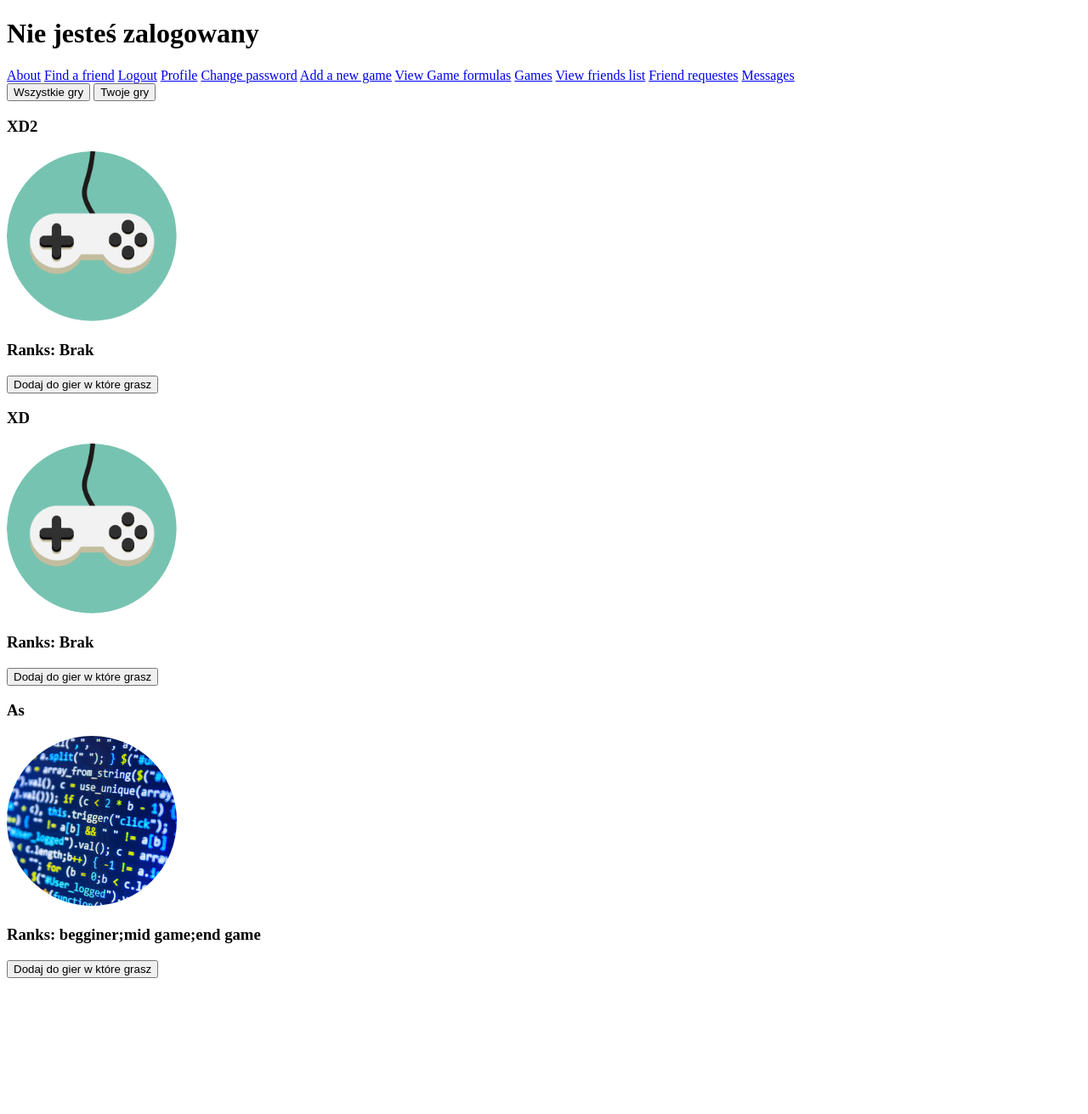
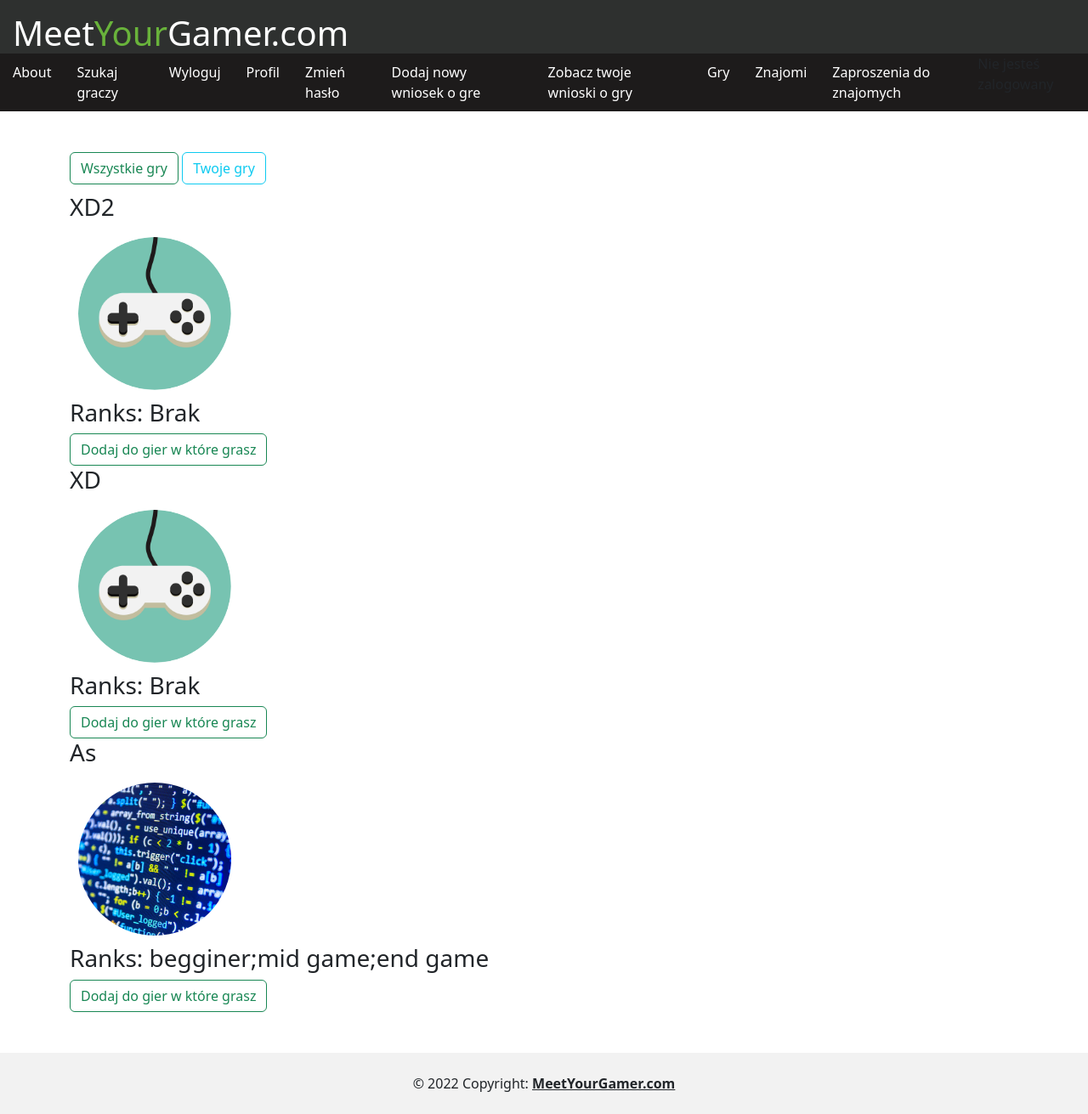
Before and after one commit to mbieniek396/meetyourgamer.com, a Django app: page /games in a window 1280 px wide. Shown: the whole page at 85% size. Before the commit the page ends 1151 px from the top, so only its background shows below. Run offline with Django 4.2, Linux system fonts and the light colour scheme; data comes from the database, SQL or seed files in the repository; both versions use the stored data as it was after the commit; parts of the project's set-up code (start-up, migrations or seed data) failed here and were passed over.

Commit message:
Ready application with poor front and no messages
All funcionalities are there except for messages, we need them and we
will be good

```diff
--- a/main/static/basestyle.css
+++ b/main/static/basestyle.css
@@ -11,6 +11,49 @@
     color:red;
 }
 */
+body{
+    margin:  0;
+    padding: 0;
+    background-color: #7e857a;
+    height: 100%;
+}
+
+.green{
+    color:#69b33b;
+}
+
+.logo{
+    width: 100%;
+    background-color: #2e302f;
+    color: #fff;
+    font-size: 40px;
+    margin: 0;
+    padding: 15px;
+    padding-bottom: 0;
+}
+
+.sidenav{
+    background-color: rgb(29, 27, 27);
+    width: 100%;
+}
+
+
+
+.sidenav a{
+    color: #fff;
+    padding: 10px 15px;
+    text-decoration: none;
+    display:inline-block;
+    background-color: rgb(29, 27, 27);
+    transition: padding 0.2s;
+}
+
+.sidenav a:hover{
+    color: #fff;
+    background-color: #7e857a;
+    padding: 10px 20px;
+}
+
 .CustomHover:hover{
     opacity: 0.6;
     cursor: pointer;
@@ -18,6 +61,14 @@
 
 #datesLabelsClass label{
     background-color: gray;
+    border-radius: 10px;
+    padding: 5px;
+    transition: 0.15s;
+}
+
+#datesLabelsClass label:hover{
+    cursor: pointer;
+    opacity: 0.7;
 }
 
 .Choosen{
@@ -60,6 +111,33 @@
     color: black;
 }
 
+.extraBig{
+    font-size: 60px !important;
+}
+
+.ToLoginFromAbout{
+    font-size: 30px;
+    padding: 10px 20px;
+    text-decoration: none;
+    color: #2e302f;
+    border: solid 2px;
+    border-radius: 20px;
+    border-color: #2fe435;
+    transition: 0.2s;
+}
+
+.ToLoginFromAbout:hover{
+    background-color: #2fe435;
+    color:#fff
+}
+
+.elem p,img{
+    display: inline-block;
+    padding: 10px;
+    vertical-align: middle;
+}
+
 .elem:hover{
     background-color: rgb(117, 97, 97);
+    color: black;
 }
--- a/main/templates/main/addedgamelist.html
+++ b/main/templates/main/addedgamelist.html
@@ -2,7 +2,7 @@
 {% block body %}
 
     {%if user.is_staff%}
-        <a href="/staff/gameformulas">Wnioski o nowe gry</a>
+        <a href="/staff/gameformulas" class="btn btn-outline-primary">Wnioski o nowe gry</a>
     {%endif%}
 
     {% if si %}
--- a/main/templates/main/base.html
+++ b/main/templates/main/base.html
@@ -7,9 +7,12 @@
     <link rel="icon" href="{% static '/img/favicon.ico'%}" type="image/x-icon">
 
     <meta charset="UTF-8">
+    <meta name="viewport" content="width=device-width, initial-scale=1">
     <meta name="description" content="Meet friends to play good games!">
     <meta name="keywords" content="Games, Friends, Multiplayer">
     <meta name="author" content="Mateusz Bieniek">
+
+    <link href="https://cdn.jsdelivr.net/npm/bootstrap@5.2.0-beta1/dist/css/bootstrap.min.css" rel="stylesheet" integrity="sha384-0evHe/X+R7YkIZDRvuzKMRqM+OrBnVFBL6DOitfPri4tjfHxaWutUpFmBp4vmVor" crossorigin="anonymous">
 
     <title>{% block title %}MeetYourGamer.com{%endblock%}</title>
 
@@ -17,27 +20,40 @@
 </head>
 
 
-<body>
-    {% if user.is_authenticated %}
-        <h1>User: {{user.get_username}}</h1>
-    {% else %}
-        <h1>Nie jesteś zalogowany</h1>
-    {% endif %}
-    <div class="sidenav" name="sidenav">
+<body class="d-flex flex-column min-vh-100">
+    <div class="d-flex justify-content-end">
+        <h1 class="logo">Meet<span class="green">Your</span>Gamer.com</h1>
+    </div>
+    <div class="sidenav d-flex justify-content-end" name="sidenav">
         <a href="/about">About</a><!--Home-->
-        <a href="/findafriend">Find a friend</a><!--Przegladanie wszystkich ludzi lub szukanie po nicku lub filtrach-->
-        <a href="/logout">Logout</a>
-        <a href="/profile/{{user.get_username}}">Profile</a><!--Profil użytkownika, w środku Modyfikacja wszystkiego co sie wyswietla w profilu-->
-        <a href="/changepassword">Change password</a>
-        <a href="/addgame">Add a new game</a><!--Lista zgloszen nowych gier twoich, mozliwosc dodania nowej(lista, zgloszenie, new zgloszenie)-->
-        <a href="/gamelist">View Game formulas</a>
-        <a href="/games">Games</a>
-        <a href="/friends">View friends list</a><!--Lista znajomych z napisaniem do nich lub wywaleniem ze znaj lub pokaz profil-->
-        <a href="/friendrequests/{{user.id}}">Friend requestes</a><!--Zaproszenia do znaj-->
-        <a href="#">Messages</a><!--Wiadomosci-->
+        <a href="/findafriend">Szukaj graczy</a><!--Przegladanie wszystkich ludzi lub szukanie po nicku lub filtrach-->
+        <a href="/logout">Wyloguj</a>
+        <a href="/profile/{{user.get_username}}">Profil</a><!--Profil użytkownika, w środku Modyfikacja wszystkiego co sie wyswietla w profilu-->
+        <a href="/changepassword">Zmień hasło</a>
+        <a href="/addgame">Dodaj nowy wniosek o gre</a><!--Lista zgloszen nowych gier twoich, mozliwosc dodania nowej(lista, zgloszenie, new zgloszenie)-->
+        <a href="/gamelist">Zobacz twoje wnioski o gry</a>
+        <a href="/games">Gry</a>
+        <a href="/friends">Znajomi</a><!--Lista znajomych z napisaniem do nich lub wywaleniem ze znaj lub pokaz profil-->
+        <a href="/friendrequests/{{user.id}}">Zaproszenia do znajomych</a><!--Zaproszenia do znaj-->
+        <!--<a href="#">Messages</a>Wiadomosci-->
+        {% if user.is_authenticated %}
+        {% load static %}
+            <a href="/profile/{{user.get_username}}">{{user.get_username}}</a>
+        {% else %}
+            <p>Nie jesteś zalogowany</p>
+        {% endif %}
     </div>
 
+    <div class="container my-5">
     {% block body %}{%endblock%}
+    </div>
+    <footer class="mt-auto">
+        <div class="text-center p-4" style="background-color: rgba(0, 0, 0, 0.05);">
+            © 2022 Copyright:
+            <a class="text-reset fw-bold" href="/about">MeetYourGamer.com</a>
+          </div>
+    </footer>
+    <script src="https://cdn.jsdelivr.net/npm/bootstrap@5.2.0-beta1/dist/js/bootstrap.bundle.min.js" integrity="sha384-pprn3073KE6tl6bjs2QrFaJGz5/SUsLqktiwsUTF55Jfv3qYSDhgCecCxMW52nD2" crossorigin="anonymous"></script>
 </body>
 
 </html>
--- a/main/templates/main/friendRequests.html
+++ b/main/templates/main/friendRequests.html
@@ -11,8 +11,8 @@
         {%for req in requests%}
             <p>
                 <img class="gamePicSmall" src="{{req.sender.profilePicture}}"><p>{{req.sender.user.username}}</p>
-                <button type="submit" name="addFriend" value="{{req.sender.id}}">Akceptuj</button>
-                <button type="submit" name="delFriend" value="{{req.sender.id}}">Odrzuć</button>
+                <button type="submit" class="btn btn-outline-secondary" name="addFriend" value="{{req.sender.id}}">Akceptuj</button>
+                <button type="submit" class="btn btn-outline-danger" name="delFriend" value="{{req.sender.id}}">Odrzuć</button>
             </p>
         {%endfor%}
         {%if pending|length > 0%}
@@ -21,7 +21,7 @@
         {%for pend in pending%}
             <p>
                 <img class="gamePicSmall" src="{{pend.receiver.userprofile.profilePicture}}"><p>{{pend.receiver.username}}</p>
-                <button type="submit" name="cancelFriend" value="{{pend.receiver.id}}">Anuluj</button>
+                <button type="submit" class="btn btn-outline-secondary" name="cancelFriend" value="{{pend.receiver.id}}">Anuluj</button>
             </p>
         {%endfor%}
     </form>
--- a/main/templates/main/games.html
+++ b/main/templates/main/games.html
@@ -8,23 +8,25 @@
 
         {% if not admin%}
             {% if user.is_staff%}
-                <button type="submit" name="admin" value="admin">AdminView</button>
+                <button class="btn btn-outline-primary" type="submit" name="admin" value="admin">AdminView</button>
             {%endif%}
-            <button type="submit" name="all" value="all">Wszystkie gry</button>
-            <button type="submit" name="your" value="your">Twoje gry</button>
+            <button type="submit" class="btn btn-outline-success" name="all" value="all">Wszystkie gry</button>
+            <button type="submit" name="your" class="btn btn-outline-info" value="your">Twoje gry</button>
         {%else%}
-            <button type="submit" name="normal" value="normal">Powrót</button>
+            <button type="submit" class="btn btn-outline-primary" name="normal" value="normal">Powrót</button>
         {%endif%}
+        <div style="margin-top: 10px;"></div>
         {% for g in UserGames%}
             <h3>{{g.name}}</h3>
             <img class="gamePic" src="{{g.picture}}">
             <h3>Ranks: {{g.ranking}}</h3>
             {%if admin%}
-                <button type="submit" name="del" value="{{g.id}}">Usuń</button>
-                <button type="submit" name="edit" value="{{g.id}}">Edytuj</button>
+                <button type="submit" name="del" class="btn btn-outline-danger" value="{{g.id}}">Usuń</button>
+                <button type="submit" name="edit" class="btn btn-outline-success" value="{{g.id}}">Edytuj</button>
             {%else%}
-                <button type="submit" name="dGame" value="{{g.id}}">Usun z gier w które grasz</button>
+                <button type="submit" class="btn btn-outline-danger" name="dGame" value="{{g.id}}">Usun z gier w które grasz</button>
             {%endif%}
+            <div style="margin-top: 10px;"></div>
         {%endfor%}
 
         {% for g in games%}
@@ -32,10 +34,10 @@
             <img class="gamePic" src="{{g.picture}}">
             <h3>Ranks: {{g.ranking}}</h3>
             {%if admin%}
-                <button type="submit" name="del" value="{{g.id}}">Usuń</button>
-                <button type="submit" name="edit" value="{{g.gameformula.id}}">Edytuj</button>
+                <button type="submit" name="del"  class="btn btn-outline-danger" value="{{g.id}}">Usuń</button>
+                <button type="submit" name="edit" class="btn btn-outline-success" value="{{g.gameformula.id}}">Edytuj</button>
             {%else%}
-                <button type="submit" name="add" value="{{g.id}}">Dodaj do gier w które grasz</button>
+                <button type="submit" class="btn btn-outline-success" name="add" value="{{g.id}}">Dodaj do gier w które grasz</button>
             {%endif%}
         {%endfor%}
     </form>
--- a/main/templates/main/rejectionreason.html
+++ b/main/templates/main/rejectionreason.html
@@ -3,7 +3,7 @@
 {% block body %}
     <form method="post">
         {% csrf_token %}
-        <input name="rr" type="text" placeholder="Fill the rejection reason" required>
-        <button type="submit">Potwierdź</button>
+        <input style="width: 500px;text-align: top;"name="rr" type="text" placeholder="Podaj powód odrzucenia" required>
+        <button class="btn btn-outline-success" type="submit">Potwierdź</button>
     </form>
 {%endblock%}
--- a/main/templates/main/segames.html
+++ b/main/templates/main/segames.html
@@ -13,8 +13,8 @@
         <h2>Game Picture</h2>
         <img class="gamePic" src="{{game.picture}}">
         <input name="picture" type="file" accept=".jpg, .png">
-        <button id="submitSE" type="submit" name="accept" value="accept">Zatwierdź</button>
-        <button type="submit" name="skip" value="skip">Anuluj</button>
+        <button id="submitSE" class="btn btn-outline-success" type="submit" name="accept" value="accept">Zatwierdź</button>
+        <button type="submit" class="btn btn-outline-secondary" name="skip" value="skip">Anuluj</button>
         <script type="text/javascript">
             document.getElementById('GameStaffTitleSE').value = "{{game.name}}";
             document.getElementById('rs').value = "{{game.ranking}}";
--- a/main/templates/main/staffgamewniosek.html
+++ b/main/templates/main/staffgamewniosek.html
@@ -18,9 +18,9 @@
         <h2>Game Picture</h2>
         <img class="gamePic" src="{{wniosek.game.picture}}">
         <input name="picture" type="file" accept=".jpg, .png">
-        <button id="submitSGW1" type="submit" name="accept" value="accept">Zatwierdź</button>
-        <button id="submitSGW2" type="submit" name="reject" value="reject">Odrzuć</button>
-        <button id="submitSGW3" type="submit" name="skip" value="skip">Powrót</button>
+        <button id="submitSGW1" type="submit" class="btn btn-outline-success"name="accept" value="accept">Zatwierdź</button>
+        <button id="submitSGW2" type="submit" name="reject" class="btn btn-outline-danger" value="reject">Odrzuć</button>
+        <button id="submitSGW3" type="submit" name="skip" class="btn btn-outline-secondary" value="skip">Powrót</button>
         <script type="text/javascript">
             document.getElementById('GameStaffTitle').value = "{{wniosek.game.name}}";
             document.getElementById('rs').value = "{{wniosek.rankingSystem}}";
```
Also changed, not shown: main/templates/main/editprofile.html (+13 -11 lines), main/templates/main/findafriend.html (+4 -4 lines), main/templates/main/home.html (+15 -5 lines), main/templates/main/login.html (+7 -1 lines), main/templates/main/profile.html (+30 -25 lines), main/templates/main/startpage.html (+23 -12 lines), db.sqlite3, 1 other file.
